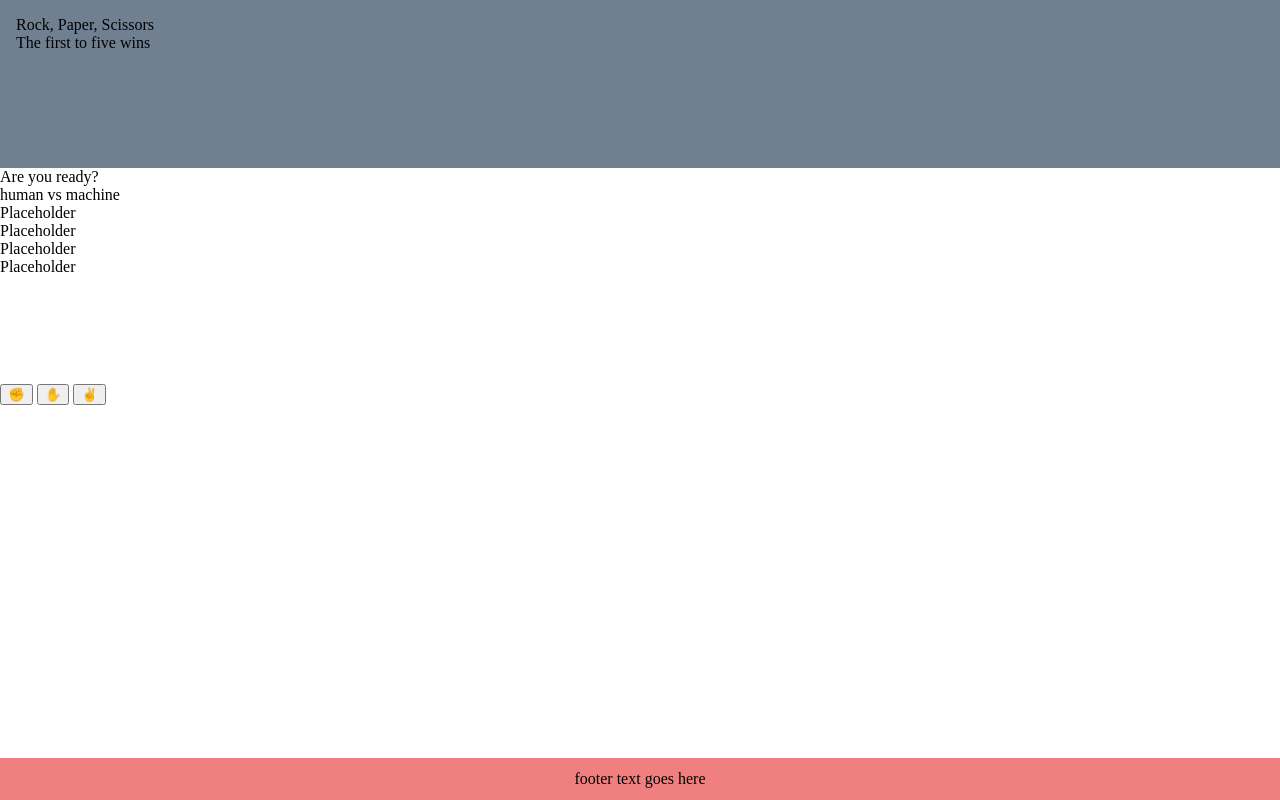
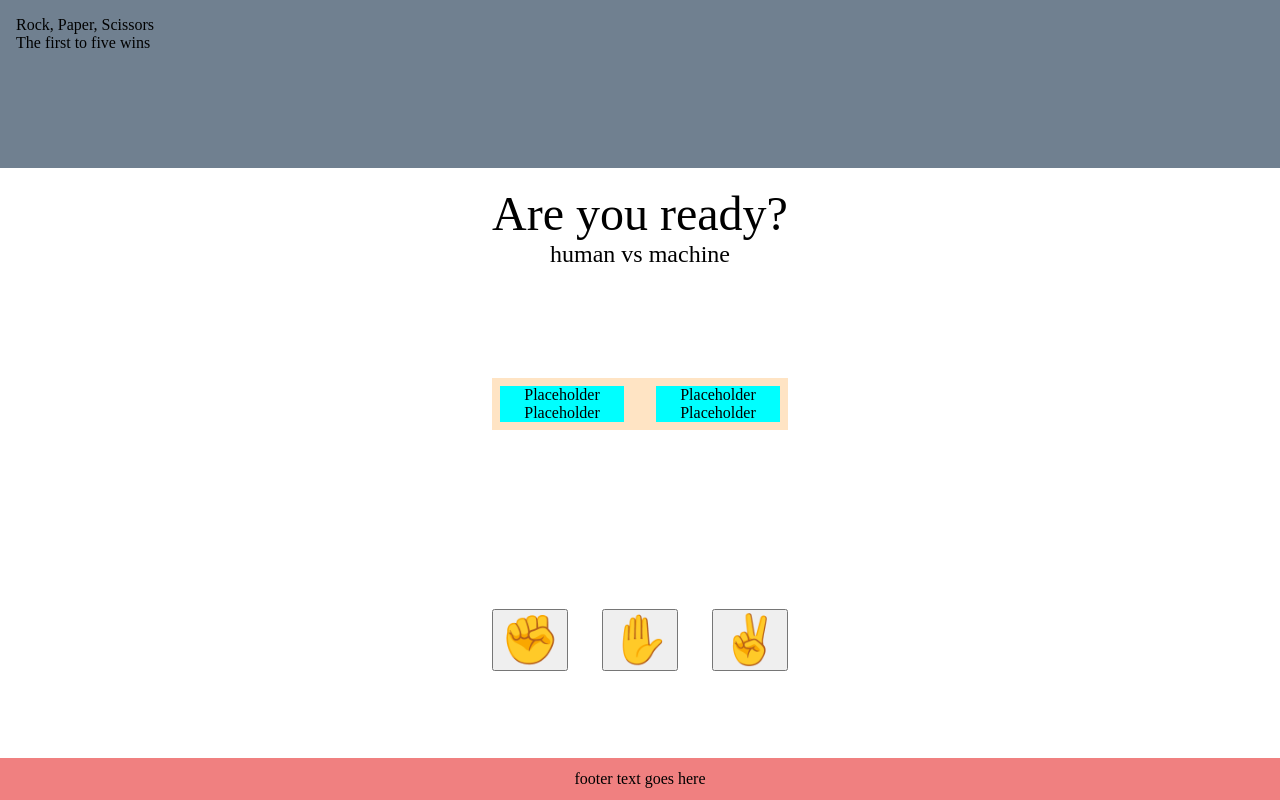
Before and after one commit to jakovid/Portfolio-01-Rock-Paper-Scissors, a website with bundled scripts: page dist/index.html in a window 1280 px wide. Built offline with nearby package versions, Linux system fonts and the light colour scheme.

Commit message:
beginning to transfer html into JS functions

```diff
--- /dev/null
+++ b/package.json
@@ -0,0 +1,5 @@
+{
+  "devDependencies": {
+    "webpack-cli": "^4.10.0"
+  }
+}
--- a/src/index.js
+++ b/src/index.js
@@ -0,0 +1,10 @@
+import { buildPlayerChoices } from "./modules/buildPlayerChoices";
+
+(function(){
+    var rpsMain = {
+        init: function() {
+            buildPlayerChoices();
+        },
+    }
+    rpsMain.init();
+})();
--- /dev/null
+++ b/src/modules/buildPlayerChoices.js
@@ -0,0 +1,25 @@
+function buildPlayerChoices() {
+    //get location
+    let location = document.getElementById('playBox');
+    //create elements
+    let playerChoices = document.createElement('div');
+    let rockBtn = document.createElement('button');
+    let paperBtn = document.createElement('button');
+    let scissorsBtn = document.createElement('button');
+    //add IDs to elements
+    playerChoices.id = 'playerChoices';
+    rockBtn.id = 'rockBtn';
+    paperBtn.id = 'paperBtn';
+    scissorsBtn.id = 'scissorsBtn';
+    //add inner html
+    rockBtn.innerHTML = '&#9994';
+    paperBtn.innerHTML = '&#9995';
+    scissorsBtn.innerHTML = '&#9996';
+    //bind events
+    //append items
+    playerChoices.append(rockBtn,paperBtn,scissorsBtn);
+    location.append(playerChoices);
+
+}
+
+export { buildPlayerChoices };
--- a/style.css
+++ b/style.css
@@ -13,9 +13,50 @@
     padding: 1rem;
 }
 
+#playBox {
+    display: grid;
+    grid-template-rows: 1fr 2fr 2fr;
+    justify-content: center;
+    align-items: center;
+}
+
+#announcementsBox {
+    display: flex;
+    flex-direction: column;
+    align-items: center;
+}
+
+#mainAnnouncement {
+    font-size: 3rem;
+}
+
+#subAnnouncement {
+    font-size: 1.5rem;
+}
+
 #gameBox {
     display: grid;
-    grid-template-rows: 1fr 2fr 2fr;
+    grid-template-columns: 1fr 1fr;
+    background-color: bisque;
+    gap: 1rem;
+}
+
+#playerGameBox, #computerGameBox {
+    display: flex;
+    flex-direction: column;
+    text-align: center;
+    background-color: aqua;
+    margin: 0.5rem;
+}
+
+#playerChoices {
+    display: flex;
+    flex-direction: row;
+    justify-content: space-between;
+}
+
+#playerChoices>button {
+    font-size: 3rem;
 }
 
 #footerBox {
```
Also changed, not shown: dist/index.html, dist/main.js (added), 1 other file.
